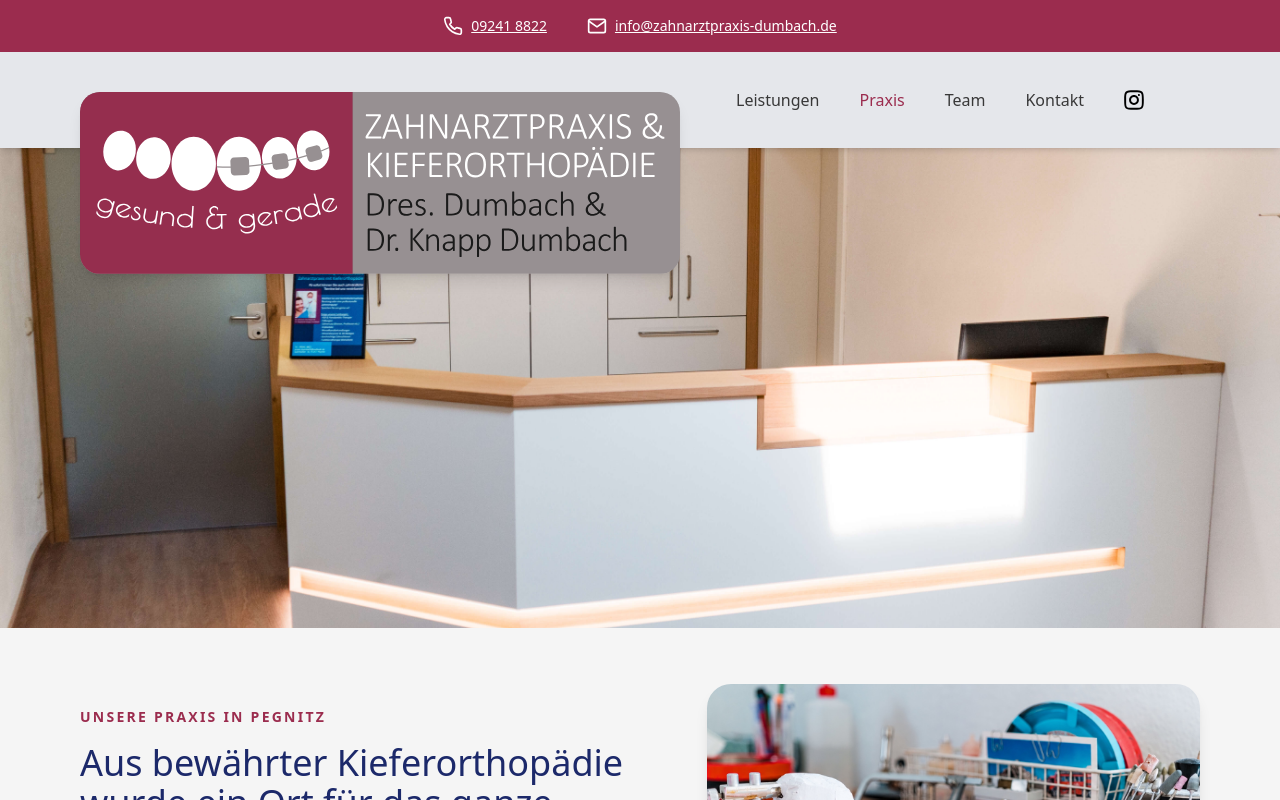
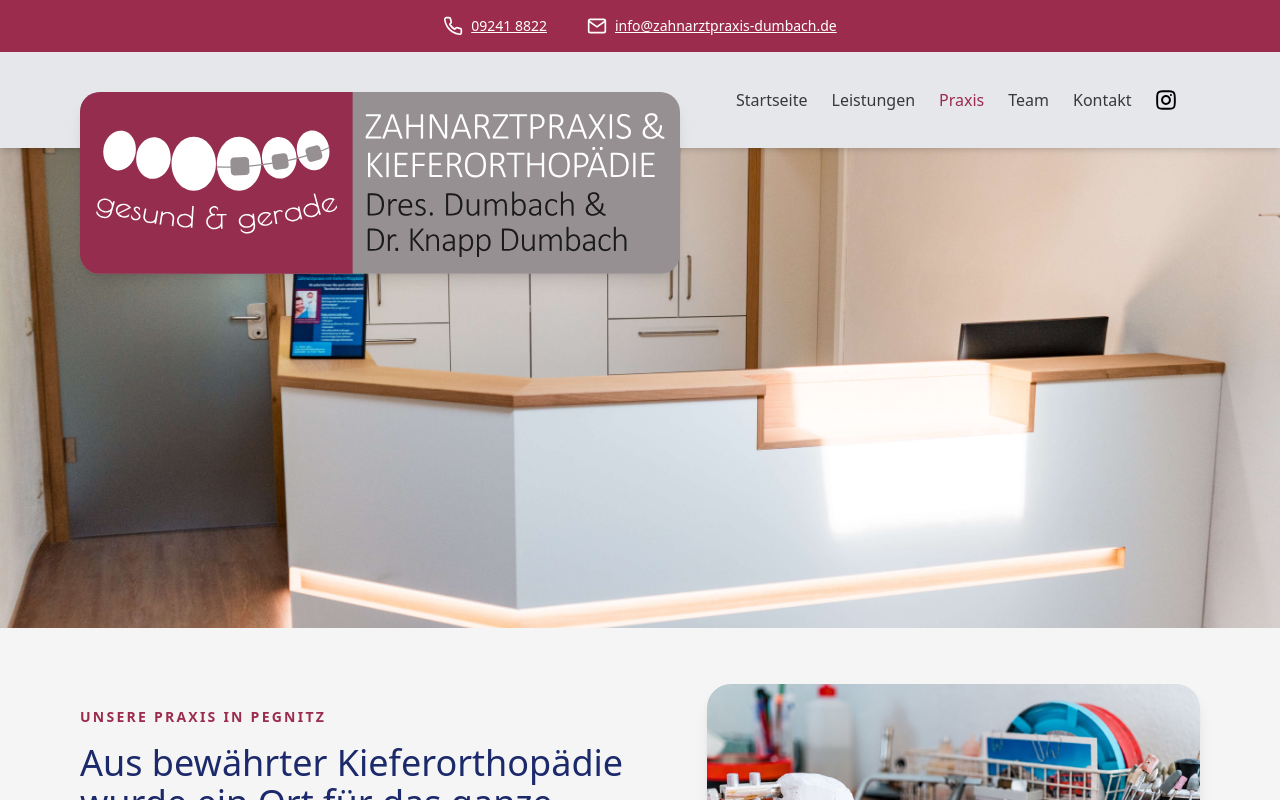
Before and after one commit to chrisknapp98/react-dentist-example, a Next.js app: page /praxis in a window 1280 px wide. Shown: the top 800 px of the page. Built offline with nearby package versions, Linux system fonts and the light colour scheme.

Commit message:
add Startseite to navigation menu

```diff
--- a/src/app/common/header/siteHeader.tsx
+++ b/src/app/common/header/siteHeader.tsx
@@ -25,7 +25,7 @@ export function SiteHeader() {
       <ContactHeader alignment="center" />
       <div
         className={`relative z-30 bg-gray-200 shadow-md transition-[height] duration-300 ease-in-out xl:h-24 ${
-          isMobileMenuOpen ? "h-[23rem] md:h-[25rem]" : "h-16 md:h-24"
+          isMobileMenuOpen ? "h-[26rem] md:h-[28rem]" : "h-16 md:h-24"
         }`}
       >
         <div className="relative mx-auto flex h-16 max-w-7xl items-center justify-end px-5 sm:px-10 md:h-24 md:px-32">
@@ -72,8 +72,15 @@ export function SiteHeader() {
           </button>
           <nav
             aria-label="Hauptnavigation"
-            className="hidden items-center gap-4 text-xs font-medium text-textGrey sm:gap-7 sm:text-sm md:gap-10 md:text-base xl:absolute xl:left-[46rem] xl:flex"
+            className="hidden items-center gap-4 text-xs font-medium text-textGrey sm:gap-7 sm:text-sm md:gap-6 md:text-base xl:absolute xl:left-[46rem] xl:flex"
           >
+            <a
+              href="/"
+              aria-current={pathname === "/" ? "page" : undefined}
+              className={navigationLinkClass("/")}
+            >
+              Startseite
+            </a>
             <a
               href="/leistungen"
               aria-current={pathname === "/leistungen" ? "page" : undefined}
@@ -124,6 +131,13 @@ export function SiteHeader() {
             onClick={() => setIsMobileMenuOpen(false)}
           >
             <a
+              href="/"
+              aria-current={pathname === "/" ? "page" : undefined}
+              className={navigationLinkClass("/", true)}
+            >
+              Startseite
+            </a>
+            <a
               href="/leistungen"
               aria-current={pathname === "/leistungen" ? "page" : undefined}
               className={navigationLinkClass("/leistungen", true)}
```
